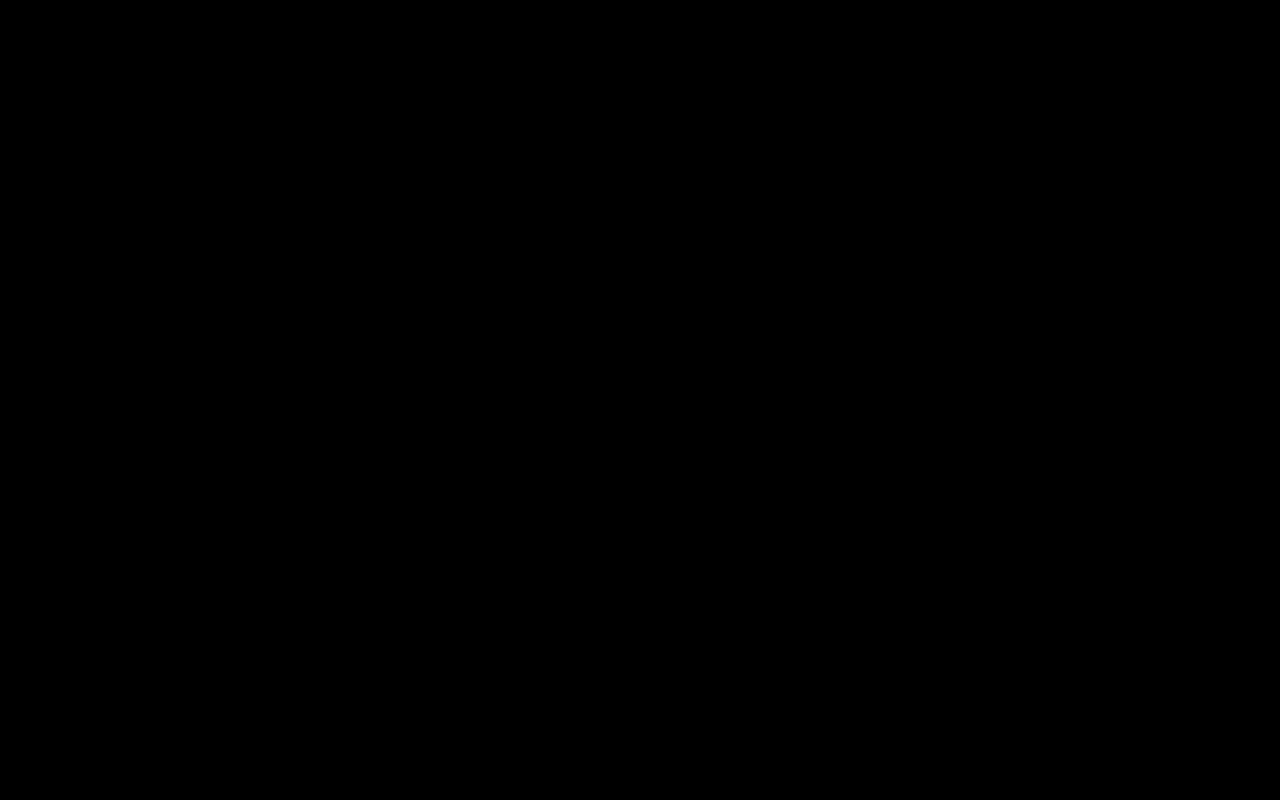
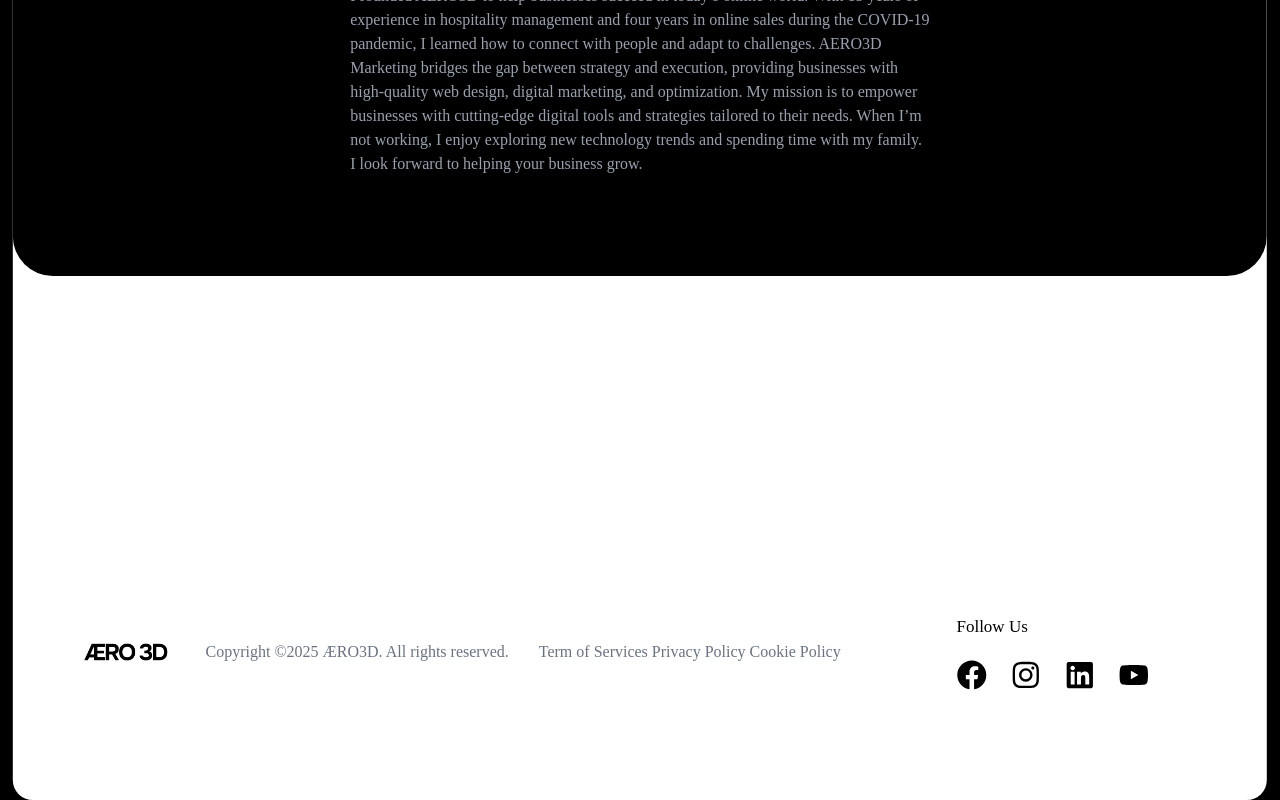
Before and after one commit to Eliaslopes248/areo3d, a React (Vite) app in the folder areo3d/: page / in a window 1280 px wide. Shown: the part 5007-5807 px from the top of the page. Before the commit the page ends 4657 px from the top, so only its background shows below. Built offline with nearby package versions, Linux system fonts and the light colour scheme; a web font is replaced by a local one.

Commit message:
added more spacing and logo to footer

```diff
--- a/areo3d/src/components/footer.jsx
+++ b/areo3d/src/components/footer.jsx
@@ -1,14 +1,19 @@
 import React from 'react';
 import { FaFacebook, FaInstagram, FaLinkedin, FaYoutube } from 'react-icons/fa';
+import baseLogo from '../images/baseLogo.png'
 
 export function Footer() {
   return (
-    <div className="relative w-full h-fit p-[5%] border-0 flex flex-wrap  gap-[30px]">
-
+    <div className="relative w-full h-fit p-[5%] border-0 flex flex-wrap items-center justify-start gap-[30px]">
+         <div className=" size-fit">
+              <img src={baseLogo} alt="" className='object-contain size-[100px]' />
+        </div>
         <div className=" text-gray-500 border-0">Copyright ©2025 ÆRO3D. All rights reserved.</div>
         <div className="text-gray-500 border-0">Term of Services Privacy Policy Cookie Policy</div>
 
-        <div className="size-fit flex flex-col gap-[20px] lg:ml-auto lg:mr-14">
+
+
+        <div className="size-fit flex flex-col justify-center gap-[20px] lg:ml-auto lg:mr-14">
             <h3 className='text-[17px] text-black '>Follow Us</h3>
             <div className="border-0 flex gap-6">
                 <a href="https://www.facebook.com/AERO3DSocial/"><FaFacebook className='size-[30px]  hover:text-gray-500 duration-[.2s]'/></a>
--- a/areo3d/src/pages/Home.jsx
+++ b/areo3d/src/pages/Home.jsx
@@ -35,7 +35,7 @@ export default function Home({menuStatus, menuToggle}) {
 
                   </div>
 
-        <div className={`bg-white w-[98vw] flex flex-col pb-[30px] gap-[10vh] translate-x-[1vw] rounded-[20px] h-fit absolute
+        <div className={`bg-white w-[98vw] flex flex-col pb-[35px]  gap-[30vh] translate-x-[1vw] rounded-[20px] h-fit absolute
           z-1 mt-[10px] ${!menuStatus?"md:translate-y-[100vh] translate-y-[155vh]":"translate-y-[0vh]"} duration-[.3s] pt-[25vh] overflow-x-hidden overflow-y-scroll` }>
                   <div className=""> <HeroCard/></div>
                   <div className=""><Partners/></div>
```
